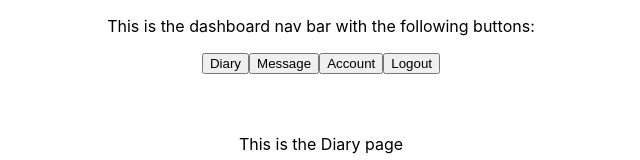
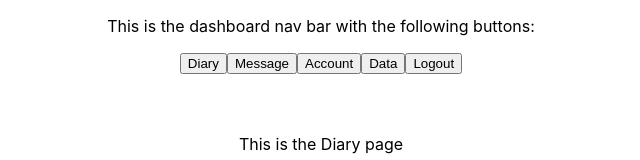
Before and after one commit to jiapeiyu-0103/Connect-The-Dots-WebApp, a React (Create React App) app in the folder front-end/: page / in a window 1280 px wide. Both pictures are taken after a click on the button "Sign in". Shown: the top 160 px of the page, without its empty margins (319-959 px from the left). Built offline with nearby package versions, Linux system fonts and the light colour scheme.

Commit message:
second commit for data panel: enable data page switching

```diff
--- a/front-end/package.json
+++ b/front-end/package.json
@@ -6,6 +6,7 @@
     "@testing-library/jest-dom": "^5.11.4",
     "@testing-library/react": "^11.1.0",
     "@testing-library/user-event": "^12.1.10",
+    "moment": "^2.29.1",
     "react": "^17.0.2",
     "react-dom": "^17.0.2",
     "react-scripts": "4.0.3",
--- a/front-end/src/components/Dashboard.js
+++ b/front-end/src/components/Dashboard.js
@@ -23,6 +23,9 @@ function Dashboard({setState, curUser}) {
             setDashboardState(DashboardStates.ACCOUNT);
         }
 
+        const setDashboardViewToData = ()=>{
+            setDashboardState(DashboardStates.DATA);
+        }
 
         return (
            <div>
@@ -32,6 +35,7 @@ function Dashboard({setState, curUser}) {
                     setDashboardViewToDiary={setDashboardViewToDiary}
                     setDashboardViewToMessage={setDashboardViewToMessage}
                     setDashboardViewToAccount={setDashboardViewToAccount}
+                    setDashboardViewToData={setDashboardViewToData}
                     setStateToLoginForm={setStateToLoginForm}
                 />
 
--- a/front-end/src/components/DashboardMainView.js
+++ b/front-end/src/components/DashboardMainView.js
@@ -2,6 +2,7 @@ import PropTypes from "prop-types";
 import Diary from './Diary';
 import Message from './Message';
 import Account from './Account';
+import Data from './Data'
 import * as DashboardStates from '../constants/DashboardStates';
 function DashboardMainView({dashboardState, curUser}) {
     switch(dashboardState) {
@@ -12,6 +13,10 @@ function DashboardMainView({dashboardState, curUser}) {
         case DashboardStates.MESSAGE:
             return (
                 <Message/>
+            );
+        case DashboardStates.DATA:
+            return (
+                <Data/>
             );
         default:
             return (
--- a/front-end/src/components/DashboardNavBar.js
+++ b/front-end/src/components/DashboardNavBar.js
@@ -6,6 +6,7 @@ function DashboardNavBar(props) {
                  <button onClick = {props.setDashboardViewToDiary}> Diary </button>
                  <button onClick = {props.setDashboardViewToMessage}> Message </button>
                 <button onClick = {props.setDashboardViewToAccount}> Account </button>
+                <button onClick = {props.setDashboardViewToData}> Data </button>
                 <button onClick = {props.setStateToLoginForm}> Logout </button>
             </div>
             );
@@ -16,7 +17,8 @@ DashboardNavBar.propTypes = {
     setStateToLoginForm: PropTypes.func,
     setDashboardViewToDiary: PropTypes.func,
     setDashboardViewToMessage: PropTypes.func,
-    setDashboardViewToAccount: PropTypes.func
+    setDashboardViewToAccount: PropTypes.func,
+    setDashboardViewToData: PropTypes.func
 }
 
 export default DashboardNavBar;
--- a/front-end/src/components/Data.js
+++ b/front-end/src/components/Data.js
@@ -6,10 +6,10 @@ const Data = () => {
     let today = new Date()
     let curYr = today.getFullYear()
     let curMth = today.getMonth()
-    let availTimes = []
+    let initDate
     let options = []
 
-    // note: the range of month is [0, 11]
+    // note: the range of month is [0, 11] => (Jan ... Dec)
 
     for (let i = 0; i < 3; i++) {
         for (let j = 0; j < 12; j++) {
@@ -19,7 +19,10 @@ const Data = () => {
                 year: year,
                 month: month
             }
-            availTimes.push(timeStamp)
+            if (i === 0 && j === 0) {
+                initDate = timeStamp
+            }
+
             options.push(
                 <option key = {"data_date_" + month + "_" + year} value = {JSON.stringify(timeStamp)} > {moment().month(month).format("MMM")} {year} </option>
             )
@@ -27,7 +30,7 @@ const Data = () => {
     }
 
 
-    const [date, setDate] = useState(JSON.stringify(availTimes[0]))
+    const [date, setDate] = useState(JSON.stringify(initDate))
 
     return (
         <div>
--- a/front-end/src/constants/DashboardStates.js
+++ b/front-end/src/constants/DashboardStates.js
@@ -1,3 +1,4 @@
 export const DIARY = "DIARY";
 export const MESSAGE = "MESSAGE";
 export const ACCOUNT = "ACCOUNT";
+export const DATA = "DATA";
```
Also changed, not shown: 1 other file (tests, documents, lock files or other folders).
